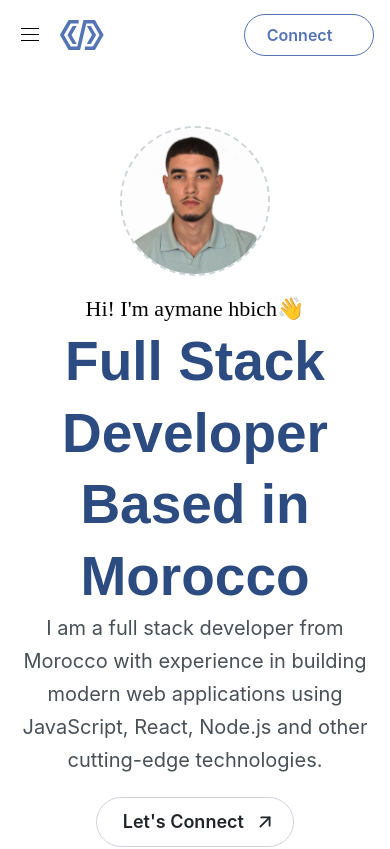
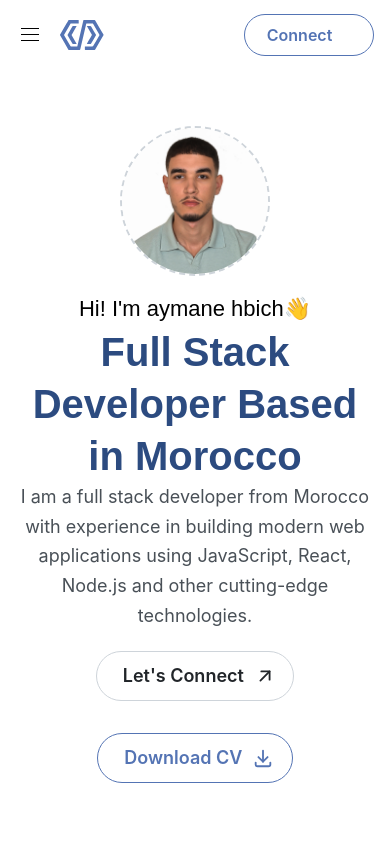
Before and after one commit to aymanehbich/aymane-hbich-portfolio, a Next.js app: page / in a window 390 px wide. Shown: the top 849 px of the page. Built offline with nearby package versions, Linux system fonts and the light colour scheme; some icons are missing; a web font is replaced by a local one.

Commit message:
update(style) : make hero responsive

```diff
--- a/app/Components/Sections/HeroSection/Hero.module.css
+++ b/app/Components/Sections/HeroSection/Hero.module.css
@@ -2,4 +2,19 @@
   color: var(--mantine-primary-color-9) !important;
   font-family: var(--font-my) !important;
   font-weight: 800;
+  @media (max-width: $mantine-breakpoint-sm) {
+    font-size: 40px;
+  }
 }
+
+.HeroText {
+  @media (max-width: $mantine-breakpoint-sm) {
+    font-size: 18px;
+  }
+}
+
+.HeroDescription {
+  @media (max-width: $mantine-breakpoint-sm) {
+    font-size: 18px;
+  }
+}
--- a/app/Components/Sections/HeroSection/HeroSection.tsx
+++ b/app/Components/Sections/HeroSection/HeroSection.tsx
@@ -32,13 +32,13 @@ export default function HeroSection() {
           loading="lazy"
         />
       </Paper>
-      <Text ff="--font-my" fz={22} fw={500} ta="center">
+      <Text ff="var(--font-my)" fz={22} fw={500} ta="center">
         Hi! I&apos;m aymane hbich👋
       </Text>
       <Title className={classes.HeroTitle} size={55} ta="center">
         Full Stack Developer Based in Morocco
       </Title>
-      <Text size="xl" c="gray.7" ta="center">
+      <Text size="xl" c="gray.7" ta="center"  className={classes.HeroDescription}>
         I am a full stack developer from Morocco with experience in building
         modern web applications using JavaScript, React, Node.js and other
         cutting-edge technologies.
```
